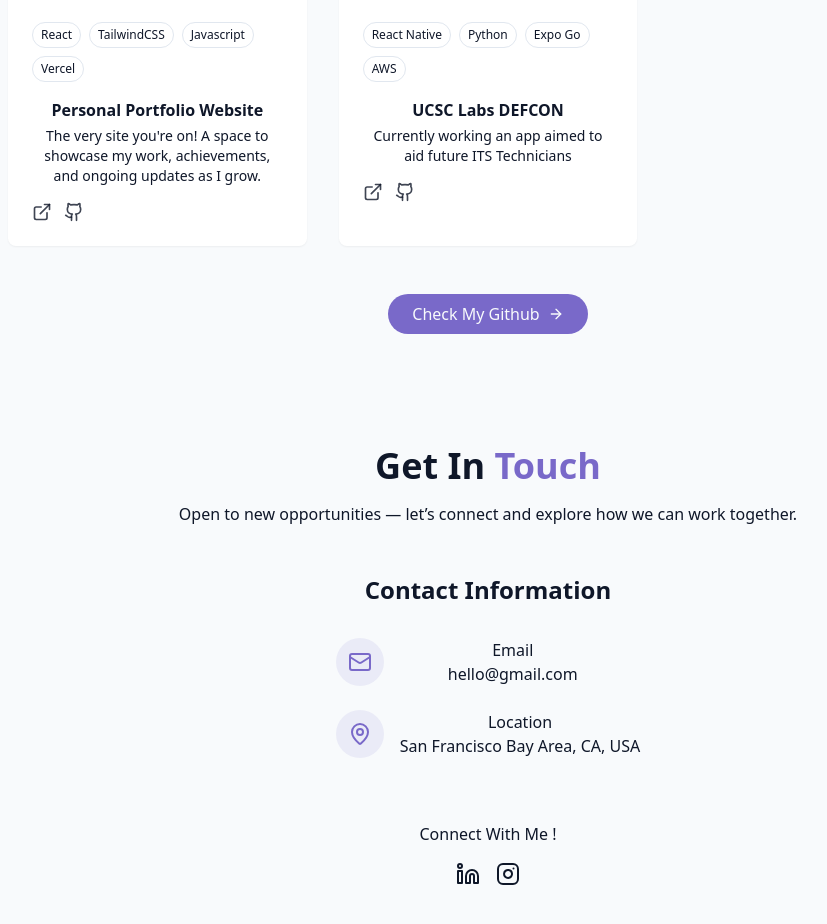
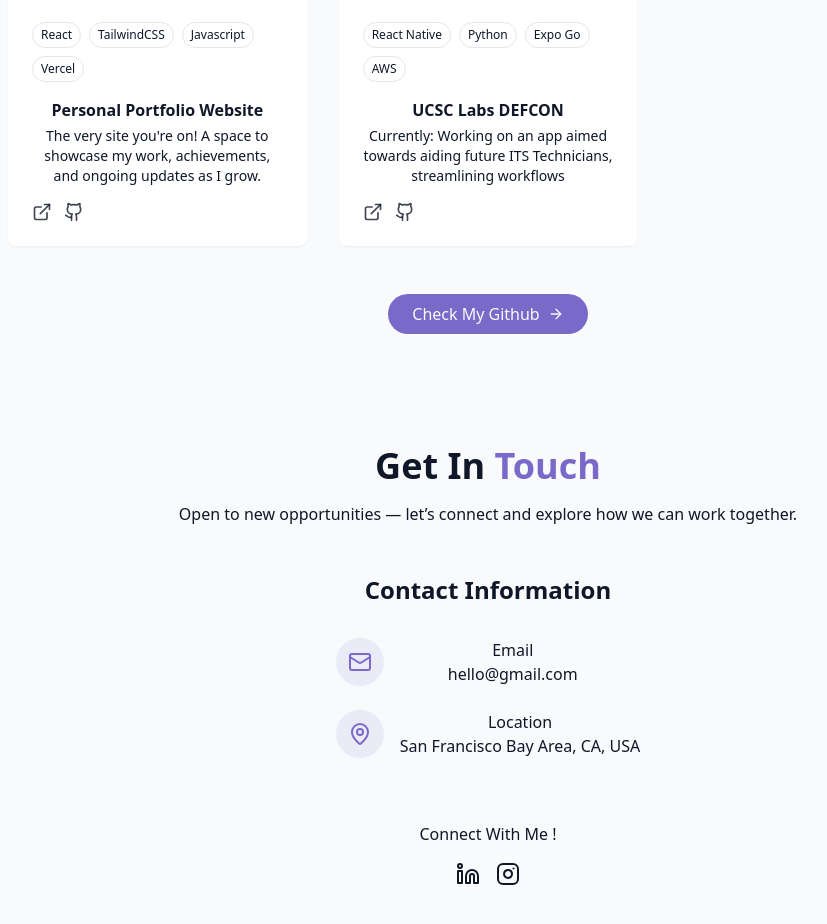
Before and after one commit to Regis-Mak/portfolio, a React (Vite) app: page / in a window 1280 px wide. Shown: the part 2924-3848 px from the top of the page, without its empty margins (152-979 px from the left). Built offline with nearby package versions, Linux system fonts and the light colour scheme.

Commit message:
Update ProjectsSection.jsx
Typo

```diff
--- a/src/components/ProjectsSection.jsx
+++ b/src/components/ProjectsSection.jsx
@@ -14,7 +14,7 @@ const projects = [
     {
       id: 2,
       title: "UCSC Labs DEFCON",
-      description: "Currently working an app aimed to aid future ITS Technicians",
+      description: "Currently: Working on an app aimed towards aiding future ITS Technicians, streamlining workflows",
       image: "/projects/project2.png",
       tags: ["React Native", "Python", "Expo Go", "AWS"],
       demoUrl: "www.regismak.com/coming-soon",
```
